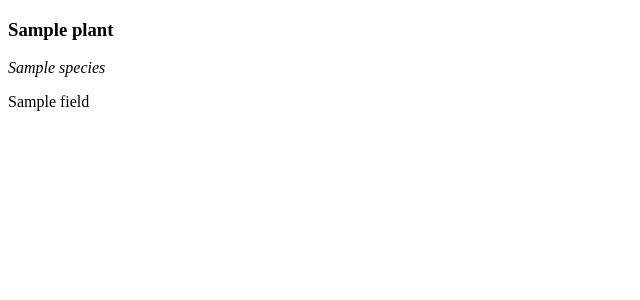
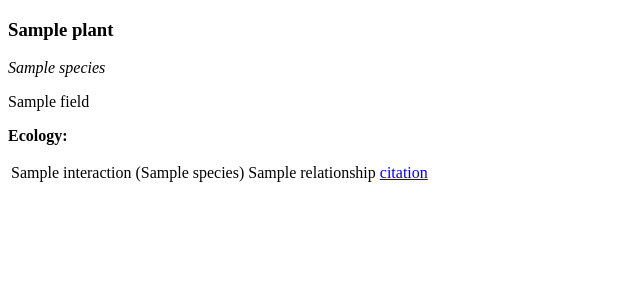
Before and after one commit to alugocp/greenworld, a Flask app: template server/templates/plant.html in a window 1280 px wide. Shown: the top 300 px of the page, without its empty margins (0-640 px from the left). Run offline with Flask 3, Linux system fonts and the light colour scheme; the template is opened without the code that fills it: most values are stand-ins (such as "Sample title", 1, 10 or a date in 2020).

Commit message:
Include ecological data in web UI

```diff
--- a/greenworld/scripts/enter.py
+++ b/greenworld/scripts/enter.py
@@ -139,7 +139,11 @@ def process_ecological_fields(con, works_cited_map, plant_id, data):
             is_plant = False
             result = select_by(con, schema.other_species_table, 'species', row['species'])
         if not result:
-            result = { 'id': last_id + 1, 'species': row['species'], 'name': '' }
+            result = {
+                'id': last_id + 1,
+                'species': row['species'],
+                'name': row['name'] if 'name' in row else ''
+            }
             last_id += 1
             logging.info(result)
             con.execute(schema.other_species_table.insert().values(**result))
--- a/greenworld/scripts/reset.py
+++ b/greenworld/scripts/reset.py
@@ -21,7 +21,7 @@ def main():
         stmt = schema.other_species_table.insert().values(
             id = defs.PLANTAE,
             species = 'plantae',
-            name = 'plant kingdom'
+            name = 'Plant kingdom'
         )
         con.execute(stmt)
         con.commit()
--- a/seed-data/native-plants.json
+++ b/seed-data/native-plants.json
@@ -23,7 +23,7 @@
             },
             "ecology": [
                 { "species": "plantae", "relationship": "Ecology.NEGATIVE_ALLELOPATHY", "citation": 30 },
-                { "species": "gramineae", "relationship": "Ecology.NO_ALLELOPATHY", "citation": 30 }
+                { "species": "gramineae", "relationship": "Ecology.NO_ALLELOPATHY", "citation": 30, "name": "Grass family" }
             ]
         },
         {
@@ -88,7 +88,7 @@
                 "12": ["temperature"]
             },
             "ecology": [
-                { "species": "fabaceae", "relationship": "Ecology.NEGATIVE_ALLELOPATHY", "citation": 31 }
+                { "species": "fabaceae", "relationship": "Ecology.NEGATIVE_ALLELOPATHY", "citation": 31, "name": "Legume family" }
             ]
         },
         {
--- a/server/app.py
+++ b/server/app.py
@@ -2,6 +2,7 @@ import os
 import sys
 from urllib.parse import unquote_plus
 from intervals import DecimalInterval
+import sqlalchemy
 from flask import (
     Flask,
     render_template
@@ -17,7 +18,7 @@ db = schema.init_db()
 
 # Helpful values
 plant_field_labels = {
-    'id': 'Internal ID',
+    'id': 'Greenworld ID',
     'growth_habit': 'Growth Habit',
     'fruit_weight': 'Fruit Weight',
     'height': 'Height',
@@ -60,6 +61,16 @@ plant_enum_values = {
     ]
 }
 
+ecology_values = [
+    'Negative allelopathic effect',
+    'Positive allelopathic effect',
+    'No allelopathic effect',
+    'Pathogen',
+    'Predator',
+    'Seed disperser',
+    'Pollinator'
+]
+
 # Internal transformation functions
 def transform_plant(plant):
     fields = []
@@ -73,14 +84,48 @@ def transform_plant(plant):
                 value = str(plant[k])
             else:
                 value = plant_enum_values[k][plant[k]]
-        field = '<b>' + label + ':</b> ' + value
+        field = '<td><b>' + label + ':</b></td><td>' + value + '<td>'
         del plant[k]
         if k in plant['citations']:
             citation = plant['citations'][k]
-            field += f' <sup><a href="{citation}">citation</a></sup>'
+            field += f'<td><a href="{citation}">citation</a></td>'
         fields.append(field)
     plant['fields'] = fields
     return plant
+
+def grab_ecology_data(con, plant_id):
+    ecology = []
+
+    # Aggregate non-plant ecological interactions
+    stmt = sqlalchemy.select(
+        schema.other_species_table.c.name,
+        schema.other_species_table.c.species,
+        schema.ecology_other_table.c.relationship,
+        schema.works_cited_table.c.citation
+    ) \
+    .join(schema.other_species_table, schema.other_species_table.c.id == schema.ecology_other_table.c.non_plant) \
+    .join(schema.works_cited_table, schema.works_cited_table.c.id == schema.ecology_other_table.c.citation) \
+    .where(schema.ecology_other_table.c.plant == plant_id)
+    for row in con.execute(stmt).mappings():
+        row = dict(row)
+        row['relationship'] = ecology_values[row['relationship']]
+        ecology.append(row)
+
+    # Aggregate plant ecological interactions
+    stmt = sqlalchemy.select(
+        schema.plants_table.c.name,
+        schema.plants_table.c.species,
+        schema.ecology_plant_table.c.relationship,
+        schema.works_cited_table.c.citation
+    ) \
+    .join(schema.plants_table, schema.plants_table.c.id == schema.ecology_plant_table.c.target) \
+    .join(schema.works_cited_table, schema.works_cited_table.c.id == schema.ecology_plant_table.c.citation) \
+    .where(schema.ecology_plant_table.c.plant == plant_id)
+    for row in con.execute(stmt).mappings():
+        row = dict(row)
+        row['relationship'] = ecology_values[row['relationship']]
+        ecology.append(row)
+    return ecology
 
 def cite_fields(citations, works_cited):
     new_citations = {}
@@ -102,12 +147,15 @@ def plant_view_endpoint(species):
         stmt = schema.plants_table.select().where(schema.plants_table.c.species == species)
         plant = con.execute(stmt).mappings().fetchone()
         plant = dict(plant) if plant else {}
+        plant_id = plant['id'] if 'id' in plant else 0
         if 'citations' in plant:
             ids = list(plant['citations'].keys())
             stmt = schema.works_cited_table.select().where(schema.works_cited_table.c.id.in_(ids))
             plant['citations'] = cite_fields(plant['citations'], list(con.execute(stmt).fetchall()))
-    if len(plant.keys()) > 0:
-        return render_template('plant.html', plant = transform_plant(plant))
+        if len(plant.keys()) > 0:
+            plant = transform_plant(plant)
+            plant['ecology'] = grab_ecology_data(con, plant_id)
+            return render_template('plant.html', plant = plant)
     return f'Plant \'{species}\' not found', 404
 
 @app.route('/report/<species1>/<species2>')
--- a/server/templates/plant.html
+++ b/server/templates/plant.html
@@ -8,8 +8,21 @@
     <i>{{ plant['species'] }}</i>
 </p>
 
+<table>
 {% for field in plant['fields'] %}
-<p>
+<tr>
     {{ field|safe }}
-</p>
+</tr>
 {% endfor %}
+</table>
+
+<p><b>Ecology:</b></p>
+<table>
+{% for interaction in plant['ecology'] %}
+<tr>
+    <td>{{ interaction['name'] }} ({{ interaction['species'] }})</td>
+    <td>{{ interaction['relationship'] }}</td>
+    <td><a href="{{ interaction['citation'] }}">citation</a></td>
+</tr>
+{% endfor %}
+</table>
```
Also changed, not shown: README.md.
